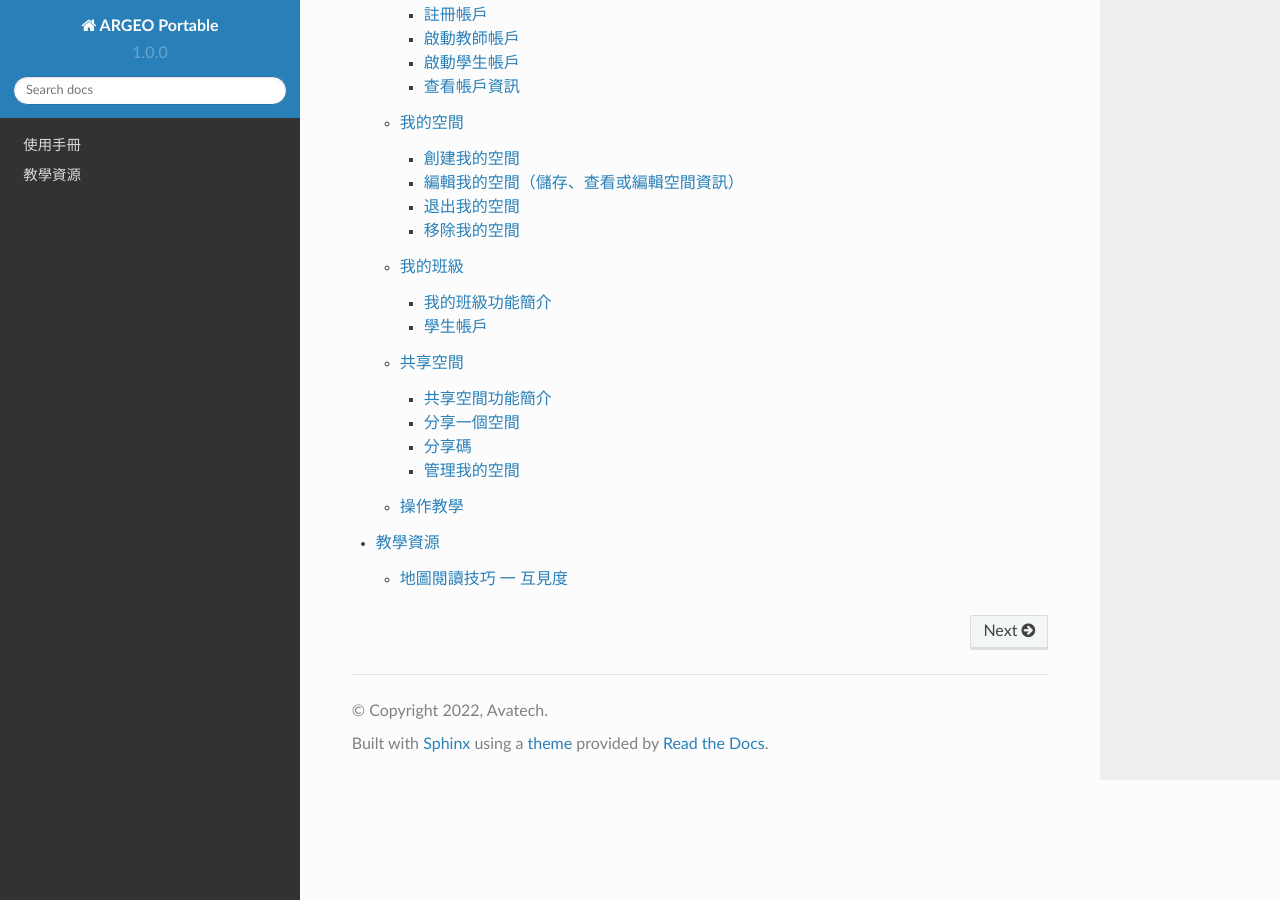
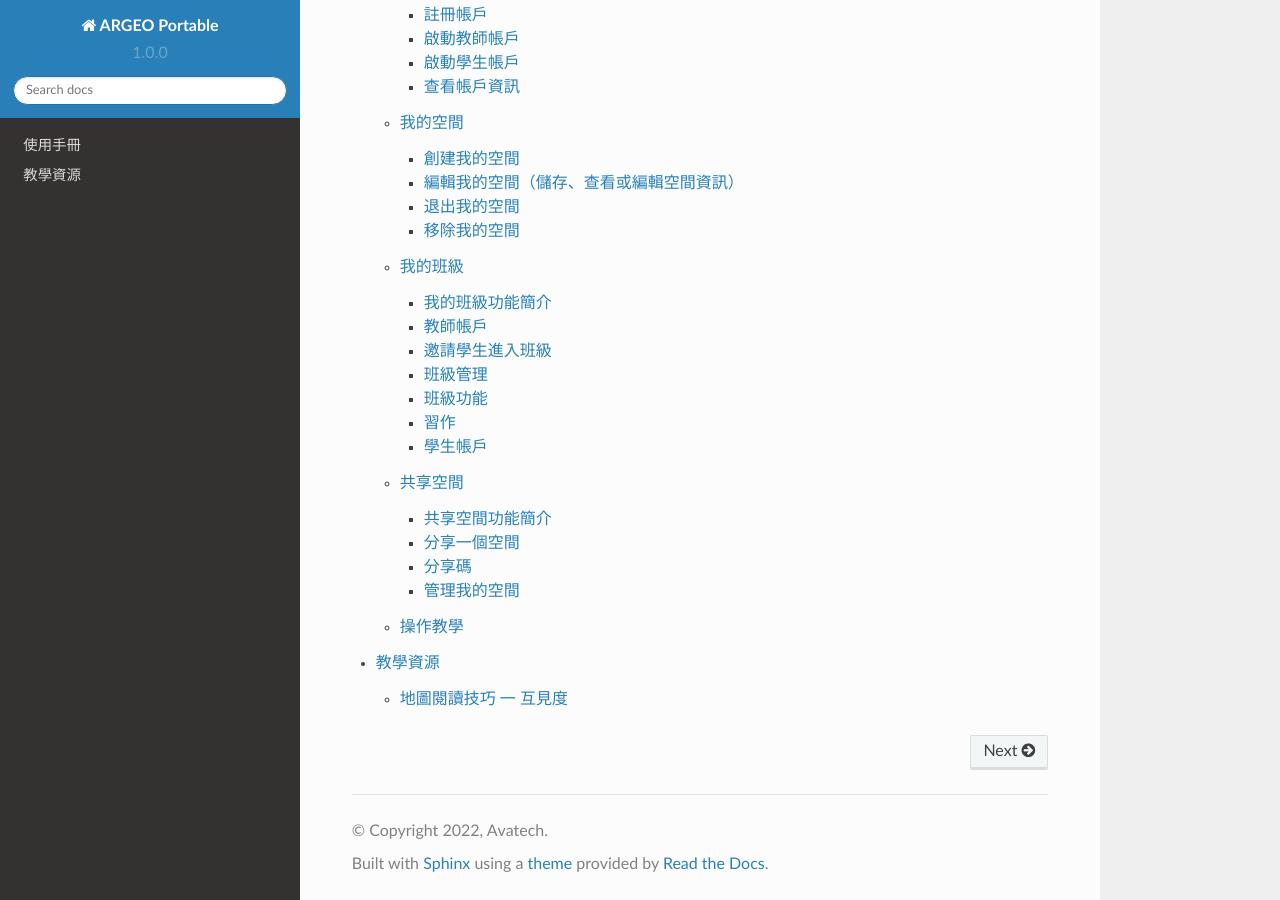
Before and after one commit to Avatech-hk/argeoportable, a Sphinx documentation site: the page built from docs/source/index.rst, in a window 1280 px wide and 900 px high, scrolled down 950 px. Built offline with Sphinx 7.4.7 and the Read the Docs theme 2.0.0, drawn with Linux system fonts in a browser that asks for light colours; pages that are not in the unit, such as notebooks, are missing from menus; some of the changed lines change nothing that is shown.

Commit message:
Update myclass.rst

```diff
--- a/docs/source/usermanual/myclass.rst
+++ b/docs/source/usermanual/myclass.rst
@@ -5,7 +5,155 @@
 -----------------------
 「我的班級」讓教師帳戶建立班級，並在班級中建立黑板（筆記）及習作，然後分配給學生帳戶查看黑板及進行習作。同時，教師可查看該班級內的學生的習作及「我的空間」。教師可建立多個班級，分配不同學生進入不同班級，學生帳戶亦可同時加入多個班級。每一名教師帳戶都可查看所有屬於該許可證下班級內的黑板及習作，而學生帳戶則只能查看已加入的班級內的黑板及習作。
 
-.. image:: path/filename.png
+
+
+
+教師帳戶
+-----------------------
+創建班級
+
+點擊［＋創建班級］按鈕
+
+.. image:: myclass_images/teacheracc1.png
+  :width: 400
+  :alt: Alternative text
+
+
+輸入班級名稱：由中文、英文或數字組成
+
+.. image:: myclass_images/teacheracc2.png
+  :width: 400
+  :alt: Alternative text
+
+
+創建成功後到達班級主畫面
+
+.. image:: myclass_images/teacheracc3.png
+  :width: 400
+  :alt: Alternative text
+
+
+
+
+邀請學生進入班級
+-----------------------
+在建立班級後，介面會顯示班級邀請碼，把此班級邀請碼傳送給學生輸入，學生便能加入班級。
+更多資訊：我的班級－學生帳戶－加入班級
+
+.. image:: myclass_images/invitestudent.png
+  :width: 400
+  :alt: Alternative text
+
+
+
+
+班級管理
+-----------------------
+點擊班級名稱旁的「設定」按鈕，便可打開班級管理介面。
+在班級管理內：您可
+   → 更改班級名稱
+   → 重新產生班級邀請碼
+   → 查看班級內的學生名單
+   → 把學生從班級中移除（學生被移除出班級後所有該學生的習作空間將會一併被移除）
+   → 移除班級（所有在該班級內的黑板、習作（包括教師及學生）的空間將會一併被移除）
+
+.. image:: myclass_images/classroom.png
+  :width: 400
+  :alt: Alternative text
+
+
+
+
+班級功能
+-----------------------
+黑板
+
+黑板功能簡介
+「黑板」是讓教師建立空間讓班級內的學生查看，學生只能查看而不能編輯黑板空間。
+
+
+創建黑板
+點擊［＋創建黑板］
+
+.. image:: myclass_images/blackboard1.png
+  :width: 400
+  :alt: Alternative text
+
+
+輸入黑板標題（必填）及內容
+
+.. image:: myclass_images/blackboard2.png
+  :width: 400
+  :alt: Alternative text
+
+
+點擊［創建］後便會自動進入空間，由此您可以進行編輯
+
+.. image:: myclass_images/blackboard3.png
+  :width: 400
+  :alt: Alternative text
+
+
+編輯黑板
+編輯黑板功能與編輯我的空間相同，詳情請參閱 我的空間－編輯我的空間
+
+
+移除黑板
+點擊［．．．］打開選單，按下［刪除］按鈕
+   → 當黑板被移除後，班級內的教師及學生將無法再查看或編輯該黑板
+
+.. image:: myclass_images/removeblackboard.png
+  :width: 400
+  :alt: Alternative text
+
+
+
+
+習作
+-----------------------
+習作功能簡介
+「習作」是讓教師建立空間給學生做習作。教師可先建立一個習作空間，然後在空間資訊中寫上標題及作答要求，並預先為習作編輯起始空間，當教師選擇發佈習作後，班級內的學生便能在查看到新習作，而習作內的起始空間則是教師預先為習作編輯的起始空間。
+
+請注意，當教師發佈習作後教師只能編輯習作空間資訊，不能習作空間內的內容（例如地形、圖標等）。
+
+學生可為習作空間進行編輯，每名學生的習作都會儲存在自己的帳戶內，教師在學生完成習作後可查看班級內所有學生的習作，但不能進行編輯。
+
+教師發佈習作後可把習作的狀態改為「不發佈」，學生便不能再查看或編輯該習作，但教師仍可查看學生在該習作的空間。
+
+
+創建習作
+點擊［＋創建習作］
+
+.. image:: myclass_images/createhw1.png
+  :width: 400
+  :alt: Alternative text
+
+
+輸入習作標題（必填）及內容
+
+.. image:: myclass_images/createhw2.png
+  :width: 400
+  :alt: Alternative text
+
+
+點擊［創建］後便會自動進入空間，由此您可以進行編輯習作起始空間
+
+.. image:: myclass_images/createhw3.png
+  :width: 400
+  :alt: Alternative text
+
+
+派發習作
+點擊［派發］把習作派發
+
+.. image:: myclass_images/assignhw1.png
+  :width: 400
+  :alt: Alternative text
+
+
+已派發的習作可從［已派發］選項中查看
+
+.. image:: myclass_images/assignhw2.png
   :width: 400
   :alt: Alternative text
 
```
